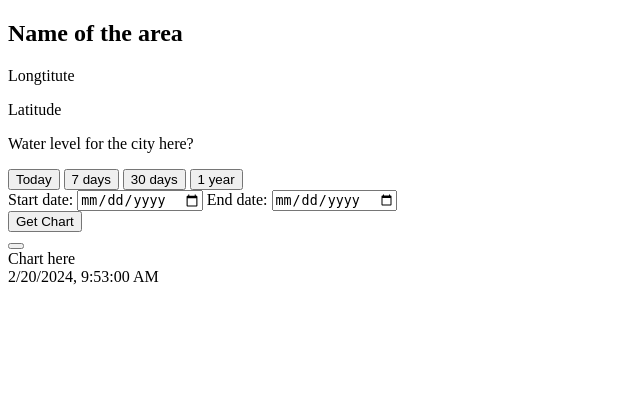
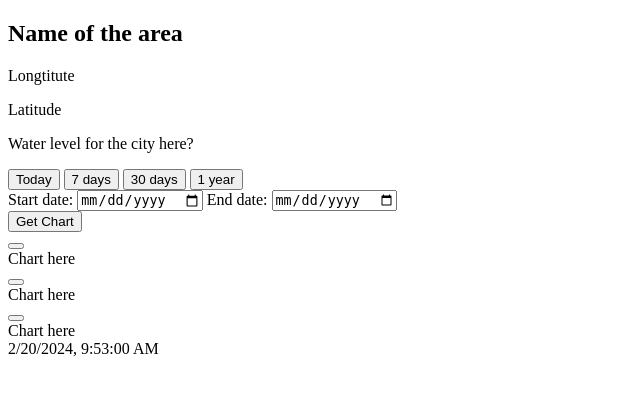
Before and after one commit to Fridish/Waterworks, a PHP site: page /ResultPage/result.php?city=1 in a window 1280 px wide. Shown: the top 396 px of the page, without its empty margins (0-640 px from the left). Run offline with PHP 8.4, Linux system fonts and the light colour scheme.

Commit message:
result page

```diff
--- a/ResultPage/result.php
+++ b/ResultPage/result.php
@@ -41,7 +41,12 @@
                 <div>Chart here</div>
             </div>
             <div class="chart2"></div>
-            <div class="chart3"></div>
+                <button class="buttonsName"></button>
+                <div>Chart here</div>
+            <div class="chart3">
+                <button class="buttonsName"></button>
+                <div>Chart here</div>
+            </div>
         </div>
 
     </body>
```
